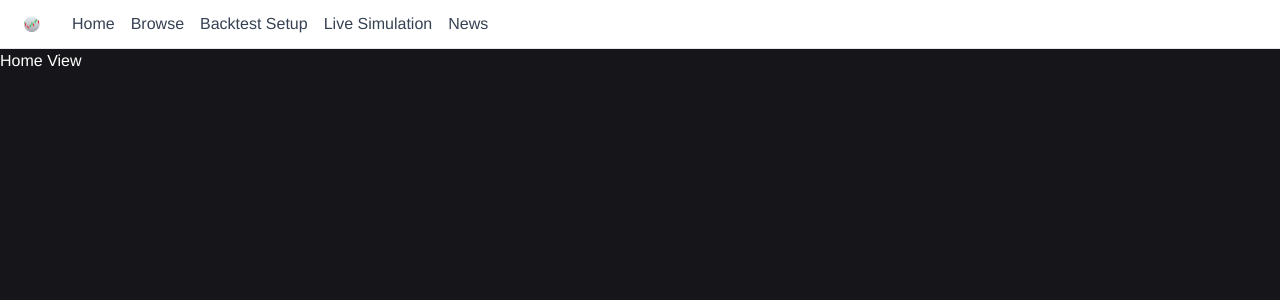
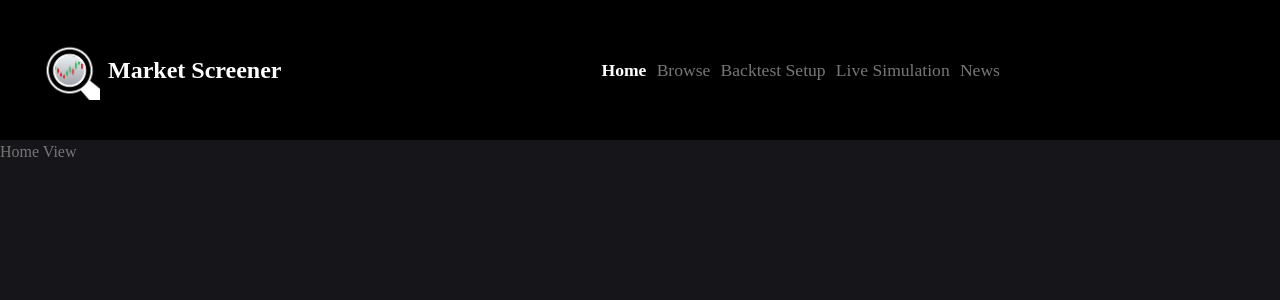
Before and after one commit to kurczakooo/market-watch-front, a Vue app: page / in a window 1280 px wide. Shown: the top 300 px of the page. Built offline with nearby package versions, Linux system fonts and the light colour scheme.

Commit message:
nav bar styling

```diff
--- a/src/components/NavBar.vue
+++ b/src/components/NavBar.vue
@@ -10,18 +10,18 @@ const assetData = ref(null);
 </script>
 
 <template>
-    <nav
-        class="bg-white border-b border-gray-200 px-4 py-2 flex items-center justify-between"
-    >
+    <nav class="bg-navbar">
         <div class="flex items-center">
-            <RouterLink to="/">
-                <img :src="logo" alt="Market Watch Logo" class="h-8 w-auto" />
+            <RouterLink to="/" class="flex items-center p-10">
+                <img :src="logo" alt="Market Watch Logo" class="h-15 w-auto" />
+                <span class="ml-2 font-bold text-2xl"> Market Screener </span>
             </RouterLink>
-            <ul class="ml-6 flex space-x-4">
+            <ul class="flex-1 pl-70 pr-70 flex justify-between">
                 <li>
                     <RouterLink
                         to="/"
-                        class="text-gray-700 hover:text-blue-500"
+                        class="tab-title"
+                        active-class="selected"
                     >
                         Home
                     </RouterLink>
@@ -29,7 +29,8 @@ const assetData = ref(null);
                 <li>
                     <RouterLink
                         to="/browse"
-                        class="text-gray-700 hover:text-blue-500"
+                        class="tab-title"
+                        active-class="selected"
                     >
                         Browse
                     </RouterLink>
@@ -37,7 +38,8 @@ const assetData = ref(null);
                 <li>
                     <RouterLink
                         to="/simulation-prep"
-                        class="text-gray-700 hover:text-blue-500"
+                        class="tab-title"
+                        active-class="selected"
                     >
                         Backtest Setup
                     </RouterLink>
@@ -45,7 +47,8 @@ const assetData = ref(null);
                 <li>
                     <RouterLink
                         to="/simulation"
-                        class="text-gray-700 hover:text-blue-500"
+                        class="tab-title"
+                        active-class="selected"
                     >
                         Live Simulation
                     </RouterLink>
@@ -53,7 +56,8 @@ const assetData = ref(null);
                 <li>
                     <RouterLink
                         to="/news"
-                        class="text-gray-700 hover:text-blue-500"
+                        class="tab-title"
+                        active-class="selected"
                     >
                         News
                     </RouterLink>
--- a/src/styles.css
+++ b/src/styles.css
@@ -2,7 +2,7 @@
 
 /* Default CSS */
 :root {
-    font-family: 'Franklin Gothic Medium', 'Arial Narrow', Arial, sans-serif;
+    font-family: 'Bahnschrift';
 
     --navbar: #000000;
     --background: #16161a;
@@ -22,12 +22,27 @@
 @layer base {
     body {
         background-color: var(--background);
-        color: var(--selectedtext);
+        color: var(--unselectedtext);
     }
 }
 
 @layer navbar {
     .bg-navbar {
         background-color: var(--navbar);
+        color: var(--selectedtext);
+    }
+
+    .tab-title {
+        color: var(--unselectedtext);
+        font-size: 1.1rem;
+    }
+
+    .tab-title:hover {
+        color: var(--selectedtext);
+    }
+
+    .selected {
+        color: var(--selectedtext);
+        font-weight: bold;
     }
 }
```
